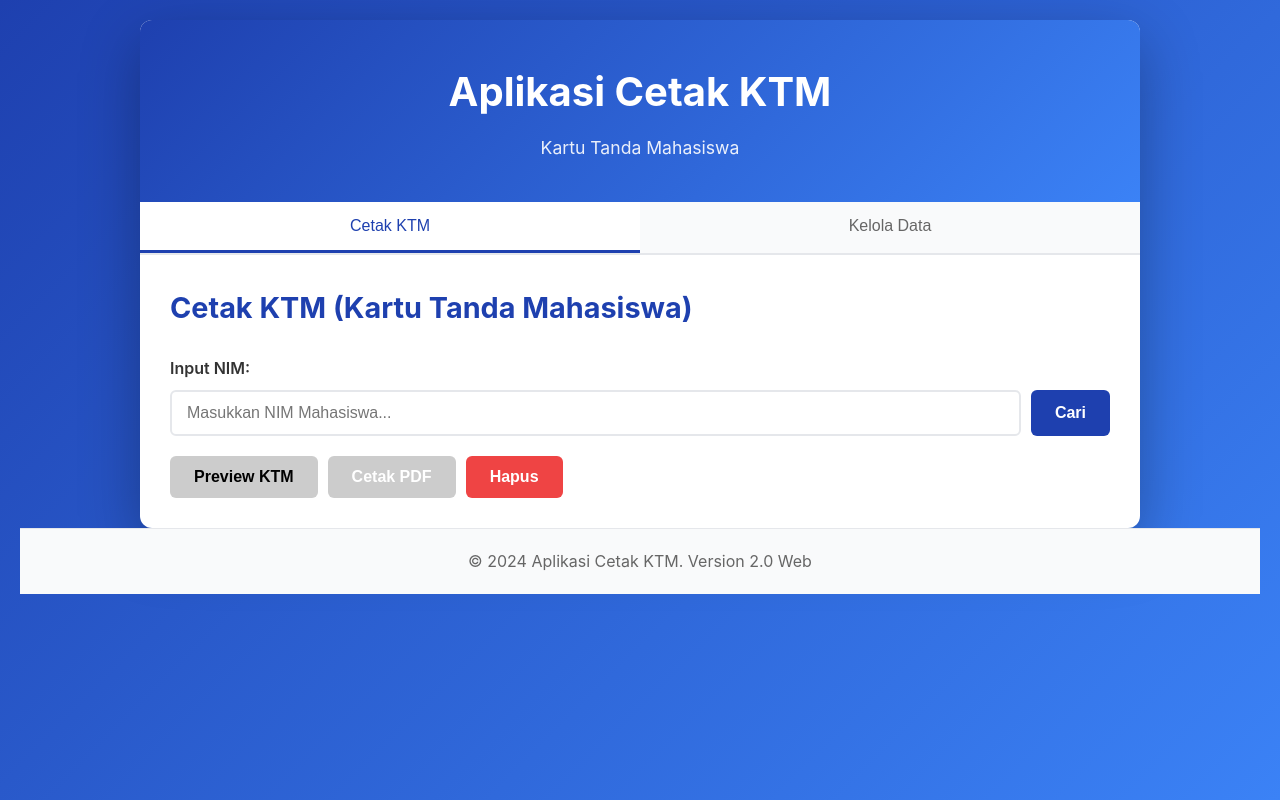
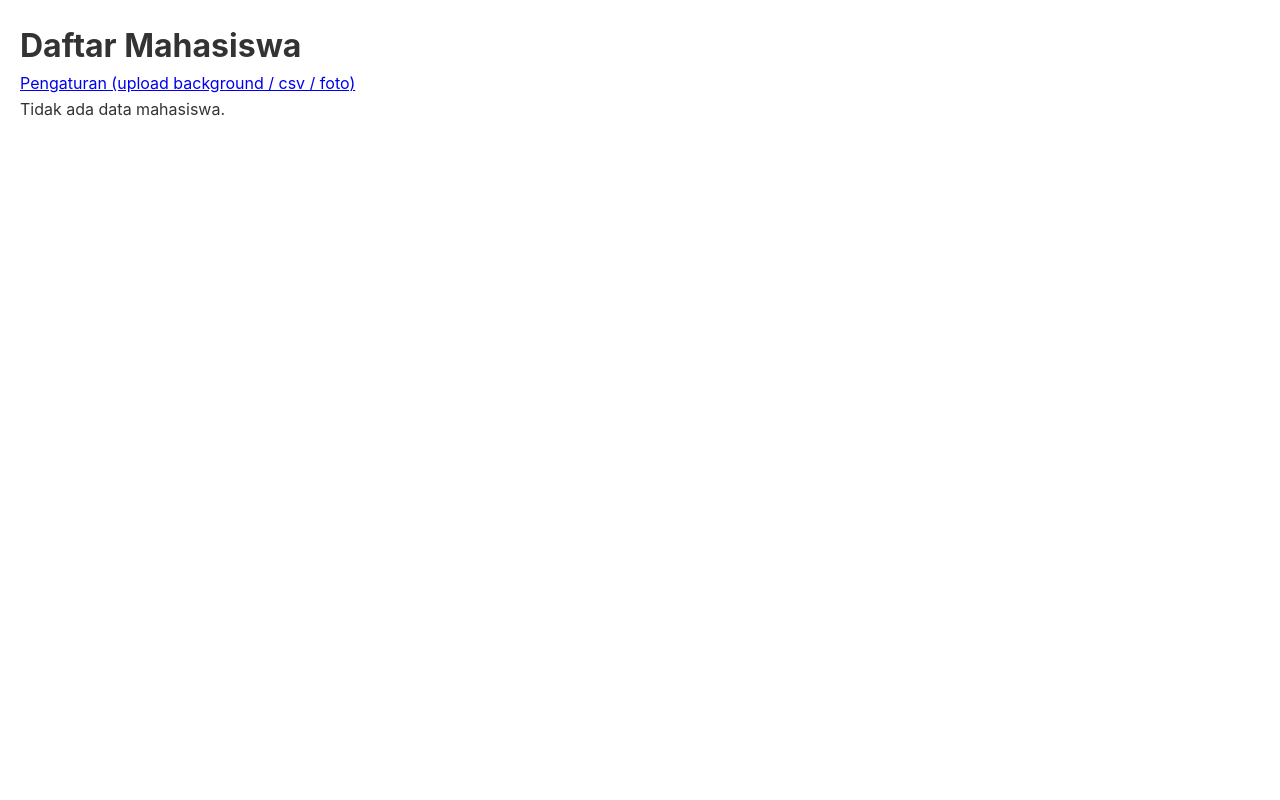
Before and after one commit to hasrul-rahman/cetakKTM, a Flask app: page / in a window 1280 px wide. Run offline with Flask 3, Linux system fonts and the light colour scheme.

Commit message:
Refactor index.html for student display and layout
Updated the HTML structure and styling for the student card display, including new header and main sections.

```diff
--- a/templates/index.html
+++ b/templates/index.html
@@ -1,107 +1,46 @@
-<!DOCTYPE html>
-<html lang="id">
+<!doctype html>
+<html>
 <head>
-    <meta charset="UTF-8">
-    <meta name="viewport" content="width=device-width, initial-scale=1.0">
-    <title>Aplikasi Cetak KTM - Kartu Tanda Mahasiswa</title>
-    <link rel="stylesheet" href="{{ url_for('static', filename='css/style.css') }}">
+  <meta charset="utf-8">
+  <title>Cetak KTM - Daftar Mahasiswa</title>
+  <link rel="stylesheet" href="{{ url_for('static', filename='css/style.css') }}">
+  <style>
+    body {
+      background-image: url('{{ bg_url if bg_url else "" }}');
+      background-size: cover;
+      background-repeat: no-repeat;
+      background-position: center center;
+    }
+    .card { background: rgba(255,255,255,0.9); padding: 12px; margin: 8px; border-radius: 6px; display:flex; align-items:center; gap:12px; }
+    .photo { width:80px; height:100px; object-fit:cover; border:1px solid #ccc; }
+  </style>
 </head>
 <body>
-    <div class="container">
-        <header class="header">
-            <h1>Aplikasi Cetak KTM</h1>
-            <p class="subtitle">Kartu Tanda Mahasiswa</p>
-        </header>
-
-        <div class="tabs">
-            <button class="tab-button active" data-tab="print">Cetak KTM</button>
-            <button class="tab-button" data-tab="manage">Kelola Data</button>
-        </div>
-
-        <!-- Tab 1: Cetak KTM -->
-        <div id="print" class="tab-content active">
-            <section class="section">
-                <h2>Cetak KTM (Kartu Tanda Mahasiswa)</h2>
-
-                <div class="form-group">
-                    <label for="search-nim">Input NIM:</label>
-                    <div class="input-group">
-                        <input type="text" id="search-nim" placeholder="Masukkan NIM Mahasiswa..." class="input-field">
-                        <button class="btn btn-primary" onclick="searchMahasiswa()">Cari</button>
-                    </div>
-                </div>
-
-                <div id="student-data" class="student-data" style="display: none;">
-                    <div class="data-field">
-                        <label>NIM:</label>
-                        <span id="display-nim">-</span>
-                    </div>
-                    <div class="data-field">
-                        <label>Nama:</label>
-                        <span id="display-nama">-</span>
-                    </div>
-                    <div class="data-field">
-                        <label>Program Studi:</label>
-                        <span id="display-prodi">-</span>
-                    </div>
-                </div>
-
-                <div class="button-group">
-                    <button class="btn btn-secondary" id="btn-preview" onclick="previewKTM()" disabled>Preview KTM</button>
-                    <button class="btn btn-success" id="btn-print" onclick="downloadPDF()" disabled>Cetak PDF</button>
-                    <button class="btn btn-danger" onclick="clearForm()">Hapus</button>
-                </div>
-            </section>
-        </div>
-
-        <!-- Tab 2: Kelola Data -->
-        <div id="manage" class="tab-content">
-            <section class="section">
-                <h2>Kelola Data Mahasiswa</h2>
-
-                <div class="form-grid">
-                    <div class="form-group">
-                        <label for="form-nim">NIM:</label>
-                        <input type="text" id="form-nim" class="input-field" placeholder="Masukkan NIM">
-                    </div>
-                    <div class="form-group">
-                        <label for="form-nama">Nama:</label>
-                        <input type="text" id="form-nama" class="input-field" placeholder="Masukkan Nama">
-                    </div>
-                    <div class="form-group">
-                        <label for="form-prodi">Program Studi:</label>
-                        <input type="text" id="form-prodi" class="input-field" placeholder="Masukkan Program Studi">
-                    </div>
-                    <div class="form-group">
-                        <label for="form-tanggal">Tanggal Lahir (opsional):</label>
-                        <input type="date" id="form-tanggal" class="input-field">
-                    </div>
-                </div>
-
-                <button class="btn btn-primary" onclick="addMahasiswa()">Tambah Data</button>
-                <button class="btn btn-info" onclick="loadAllMahasiswa()">Refresh Data</button>
-
-                <table class="data-table">
-                    <thead>
-                        <tr>
-                            <th>NIM</th>
-                            <th>Nama</th>
-                            <th>Program Studi</th>
-                            <th>Aksi</th>
-                        </tr>
-                    </thead>
-                    <tbody id="table-body">
-                        <!-- Data akan diisi oleh JavaScript -->
-                    </tbody>
-                </table>
-            </section>
-        </div>
-    </div>
-
-    <footer class="footer">
-        <p>&copy; 2024 Aplikasi Cetak KTM. Version 2.0 Web</p>
-    </footer>
-
-    <script src="{{ url_for('static', filename='js/script.js') }}"></script>
+  <header>
+    <h1>Daftar Mahasiswa</h1>
+    <nav><a href="/settings">Pengaturan (upload background / csv / foto)</a></nav>
+  </header>
+  <main>
+    {% if mhs %}
+      <div>
+        {% for m in mhs %}
+          <div class="card">
+            {% if m.photo_url() %}
+              <img class="photo" src="{{ m.photo_url() }}" alt="foto {{ m.nim }}">
+            {% else %}
+              <div style="width:80px;height:100px;background:#eee;display:flex;align-items:center;justify-content:center;color:#666;">No Photo</div>
+            {% endif %}
+            <div>
+              <div><strong>{{ m.nama }}</strong></div>
+              <div>NIM: {{ m.nim }}</div>
+              <div>Prodi: {{ m.prodi }}</div>
+            </div>
+          </div>
+        {% endfor %}
+      </div>
+    {% else %}
+      <p>Tidak ada data mahasiswa.</p>
+    {% endif %}
+  </main>
 </body>
 </html>
```
